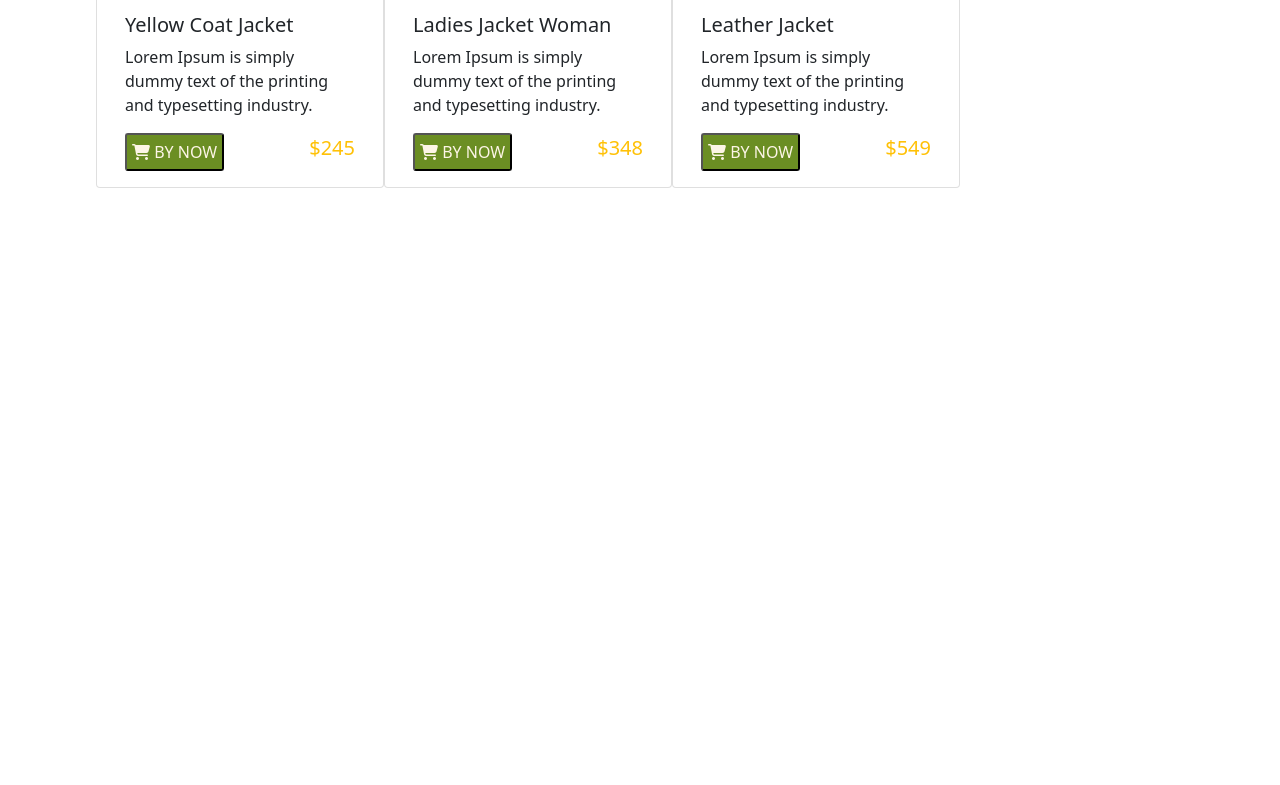
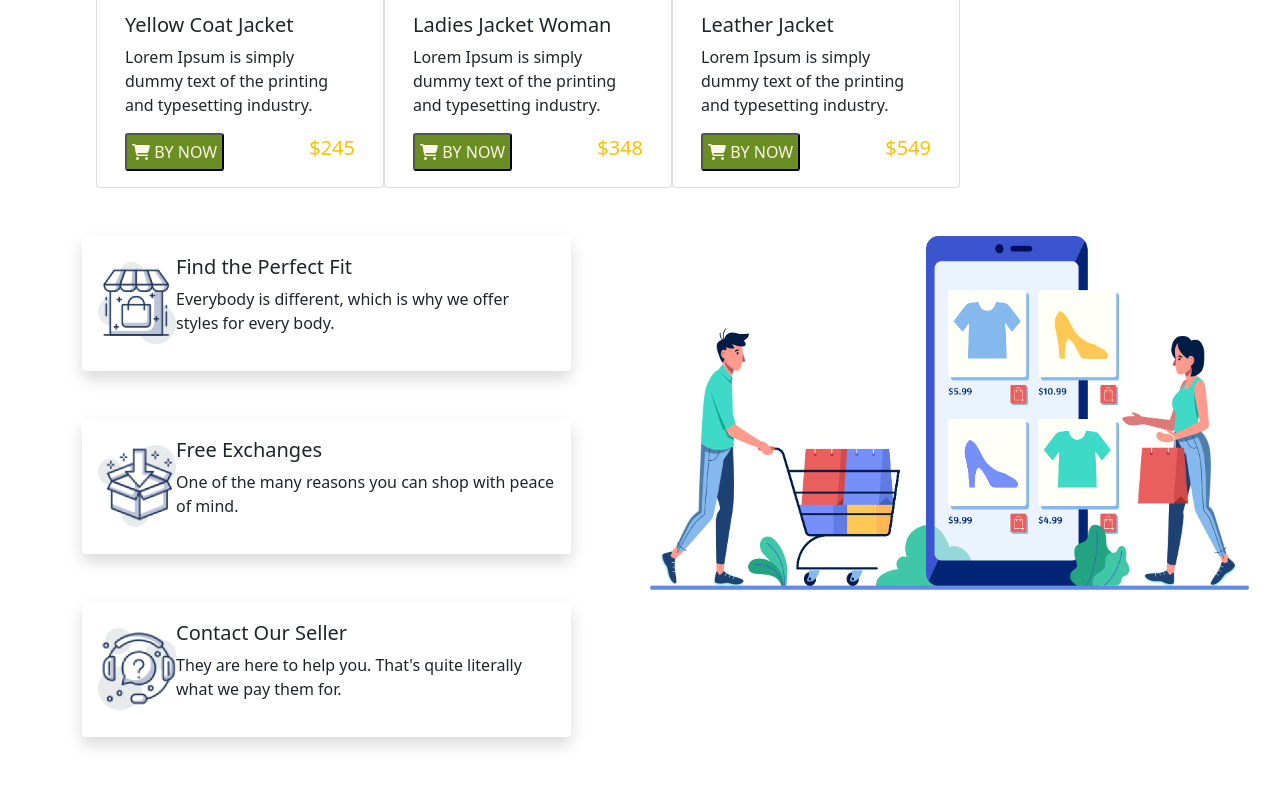
Before and after one commit to Muhammad-Mehedi-Hasan-Opi-Sarker/penguin-fashion, a plain HTML site: page index.html in a window 1280 px wide. Shown: the part 1602-2387 px from the top of the page. Before the commit the page ends 1838 px from the top, so only its background shows below. Drawn offline with Linux system fonts and the light colour scheme.

Commit message:
last section finish

```diff
--- a/index.html
+++ b/index.html
@@ -11,6 +11,11 @@
     <style>
         .background {
             background: #FFFBF0;
+        }
+
+        .frist-img-text {
+            width: 489px;
+            height: 135px;
         }
     </style>
 </head>
@@ -194,6 +199,56 @@
 
 
         </section>
+        <!--$$$$$$$$$$$$$$$$$$$$$$$$$$$$$$$$$$$$$$$$$$$$$$$$$$$$$$$$$$$$$$
+            ==============================================================
+             third section style here
+            ==============================================================
+            $$$$$$$$$$$$$$$$$$$$$$$$$$$$$$$$$$$$$$$$$$$$$$$$$$$$$$$$$$$$$$ -->
+
+        <section class="container d-flex justify-content-between">
+            <div class="row">
+                <div class="all-div col-lg-6 col-md-12">
+                    <div class="frist-img-text d-flex align-items-center shadow p-3 mb-5 bg-body rounded">
+                        <div>
+                            <img width="78px" height="82px" src="icons/image 12.png" alt="">
+                        </div>
+                        <div>
+                            <h5>Find the Perfect Fit</h5>
+                            <p>Everybody is different, which is why we
+                                offer styles for every body.</p>
+                        </div>
+                    </div>
+                    <div class="frist-img-text d-flex align-items-center shadow p-3 mb-5 bg-body rounded">
+                        <div>
+                            <img width="78px" height="82px" src="icons/image 13.png" alt="">
+                        </div>
+                        <div>
+                            <h5>Free Exchanges</h5>
+                            <p>One of the many reasons you can shop
+                                with peace of mind.</p>
+                        </div>
+                    </div>
+                    <div class="frist-img-text d-flex align-items-center shadow p-3 mb-5 bg-body rounded">
+                        <div>
+                            <img width="78px" height="82px" src="icons/image 14.png" alt="">
+                        </div>
+                        <div>
+                            <h5>Contact Our Seller</h5>
+                            <p>They are here to help you. That's quite
+                                literally what we pay them for.</p>
+                        </div>
+                    </div>
+
+
+
+                    <!-- this is a last div -->
+                </div>
+                <div class="col-lg-6 col-md-12">
+                    <img width="599px" height="354px" src="images/shopping.png" alt="">
+                </div>
+            </div>
+        </section>
+
 
     </main>
     <footer>
```
